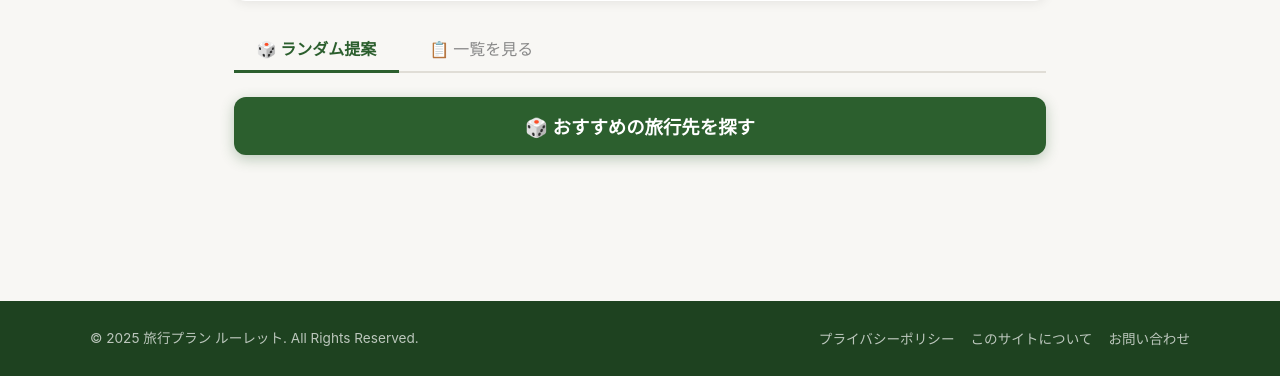
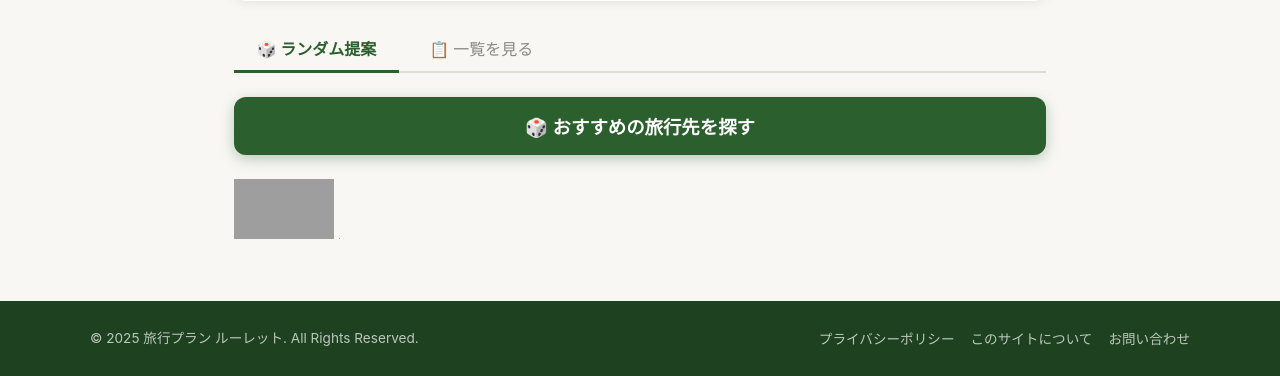
Before and after one commit to scyaan7color-00aeef/travel-roulette, a Flask app: page / in a window 1280 px wide. Shown: the part 573-949 px from the top of the page. Run offline with Flask 3, Linux system fonts and the light colour scheme; grey boxes are pictures that could not be loaded.

Commit message:
A8.net広告を静的HTMLに配置してクローラー検出・計測を修正
Co-Authored-By: Claude Sonnet 4.6 <noreply@anthropic.com>

```diff
--- a/templates/index.html
+++ b/templates/index.html
@@ -67,9 +67,10 @@
     <!-- スポットカード（JS で描画） -->
     <div id="spotCard"></div>
 
-    <!-- AdSense: ここに広告ユニットのコードを貼る -->
     <div class="ad-space">
-        <!-- 広告スペース -->
+        <a href="https://px.a8.net/svt/ejp?a8mat=4B1PLQ+1SCD6+14CS+61RI9" rel="nofollow">
+        <img border="0" width="100" height="60" alt="" src="https://www21.a8.net/svt/bgt?aid=260420318003&amp;wid=002&amp;eno=01&amp;mid=s00000005230001016000&amp;mc=1"></a>
+        <img border="0" width="1" height="1" src="https://www10.a8.net/0.gif?a8mat=4B1PLQ+1SCD6+14CS+61RI9" alt="">
     </div>
 </div>
 
```
